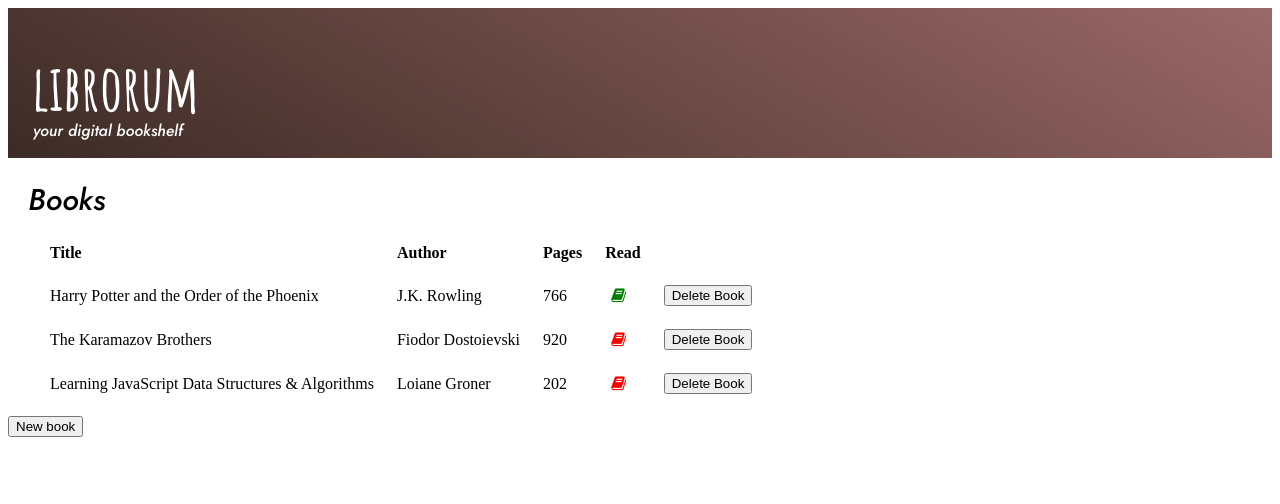
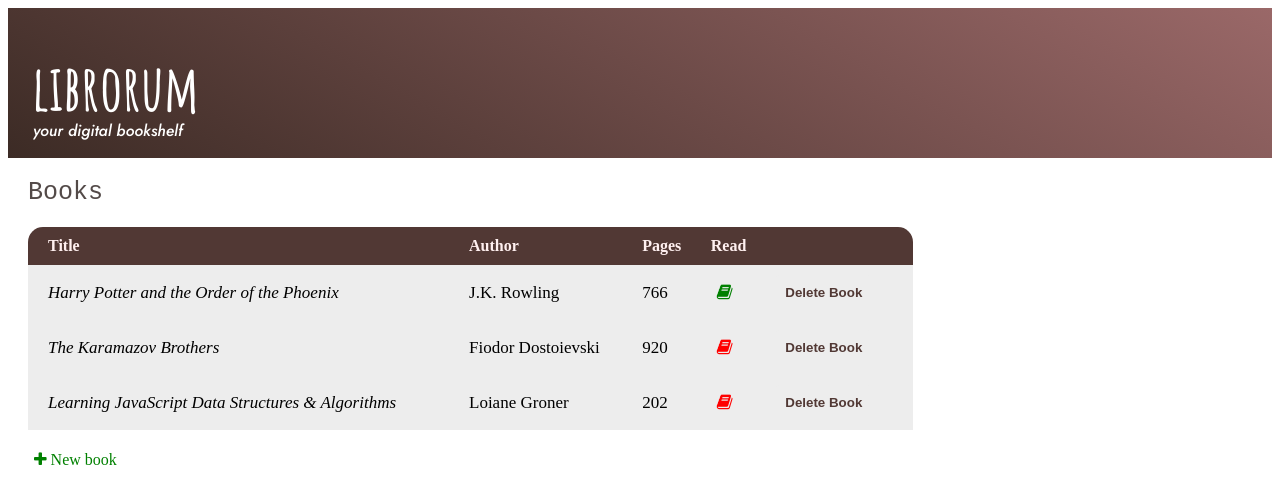
Before and after one commit to rafael-cagliari/library, a plain HTML site: page index.html in a window 1280 px wide. Drawn offline with Linux system fonts and the light colour scheme.

Commit message:
finished styling (except for the "insert information" pop-up div

```diff
--- a/index.html
+++ b/index.html
@@ -8,22 +8,22 @@
 	<link href="https://maxcdn.bootstrapcdn.com/font-awesome/4.2.0/css/font-awesome.min.css" rel="stylesheet">
 </head>
 <body>
-
 	<div class='header'>
 		<div class='header-text'>librorum</div>
 		<div class='header-text2'>your digital bookshelf</div>
 	</div>
 	<div class='books'>Books</div>
 	<table id='myTable' style='text-align: left;'>
-		<tr id='contents'>
+		<tr id='contents' class='contents'>
 		  <th>Title</th>
 		  <th>Author</th>
 		  <th>Pages</th>
 		  <th>Read</th>
+		  <th></th>
 		</tr>
 
 	  </table>
-	<button id='new_book'>New book</button>
+	<button class='fa fa-plus'id='new_book'> New book</button>
 	<div class='bg-modal'>
 		<div class='modal-content'>
 		<div class='close'>+</div>
--- a/script.js
+++ b/script.js
@@ -36,12 +36,12 @@ function render(){
     let row = table.insertRow(numberRow);
     row.id = 'ok'
     title = row.insertCell(0);
+    title.style.fontStyle='italic';
     author = row.insertCell(1);
     pages = row.insertCell(2);
     read = row.insertCell(3);
     deleteBook = row.insertCell(4);
     title.innerHTML = myLibrary[i].title;
-    title.innerHTML.style
     author.innerHTML = myLibrary[i].author;
     pages.innerHTML = myLibrary[i].pages
     read.innerHTML = myLibrary[i].read
@@ -61,7 +61,7 @@ function render(){
             render();
             }}
       };
-    deleteBook.innerHTML = "<button id='"+myLibrary[i].id+"'>Delete Book</button>"
+    deleteBook.innerHTML = "<button class='book-delete' id='"+myLibrary[i].id+"'>Delete Book</button>"
     numberRow += 1
 
 
--- a/style.css
+++ b/style.css
@@ -1,3 +1,4 @@
+
 .header {
     overflow: auto;
     height: 150px;
@@ -22,33 +23,75 @@
     bottom: 16px;
 
 }
-
+.contents{
+    background-color: #513834;
+    color: #fff0f0;
+}
 .books{
     margin-top: 20px;
     margin-bottom: 20px;
-    font-size: 30px;
+    font-size: 25px;
     margin-left: 20px;
-    font-family: Jost;
+    font-family: monospace;
+    color: #403634e6;
 }
 
 
 table{
     margin-left: 20px;
+    border-collapse: collapse;
+    width: 70%;
+}
 
+table th:first-child{
+    border-top-left-radius: 15px;
+}
+
+table th:last-child{
+    border-top-right-radius: 15px;
 }
 td {
-    margin-left: 2px;
+
+    background-color:#e4e4e4a8;
+    font-size: 17px;
 }
 
+.book-delete{
+    font-weight: 600;
+    margin-right: 20px;
+    border-radius: 5px;
+    font-family: sans-serif;
+    background-color: #ededed;
+    color: #513834;
+    border-style: hidden;
+    padding: 10px;
+}
+
+.book-delete:hover{
+    background-color:#513834;
+    color: #ededed;
+    cursor: pointer;
+}
 .fa-book{
     border:none;
     background-color: transparent;
     cursor:pointer;
+    font-size:18px;
 }
 
 .fa-book:hover{
     transform: scale(1.2);
 }
+
+.fa-plus{
+    color: green;
+    margin-left: 20px;
+    margin-top: 20px;
+    border: none;
+    background: none;
+    cursor: pointer;
+}
+
 .bg-modal {
     width: 100%;
     height: 100%;
@@ -71,7 +114,8 @@ td {
 
 td, th{
     padding-left: 20px;
-    padding-bottom: 20px;
+    padding-bottom: 10px;
+    padding-top: 10px;
 
 }
 
```
